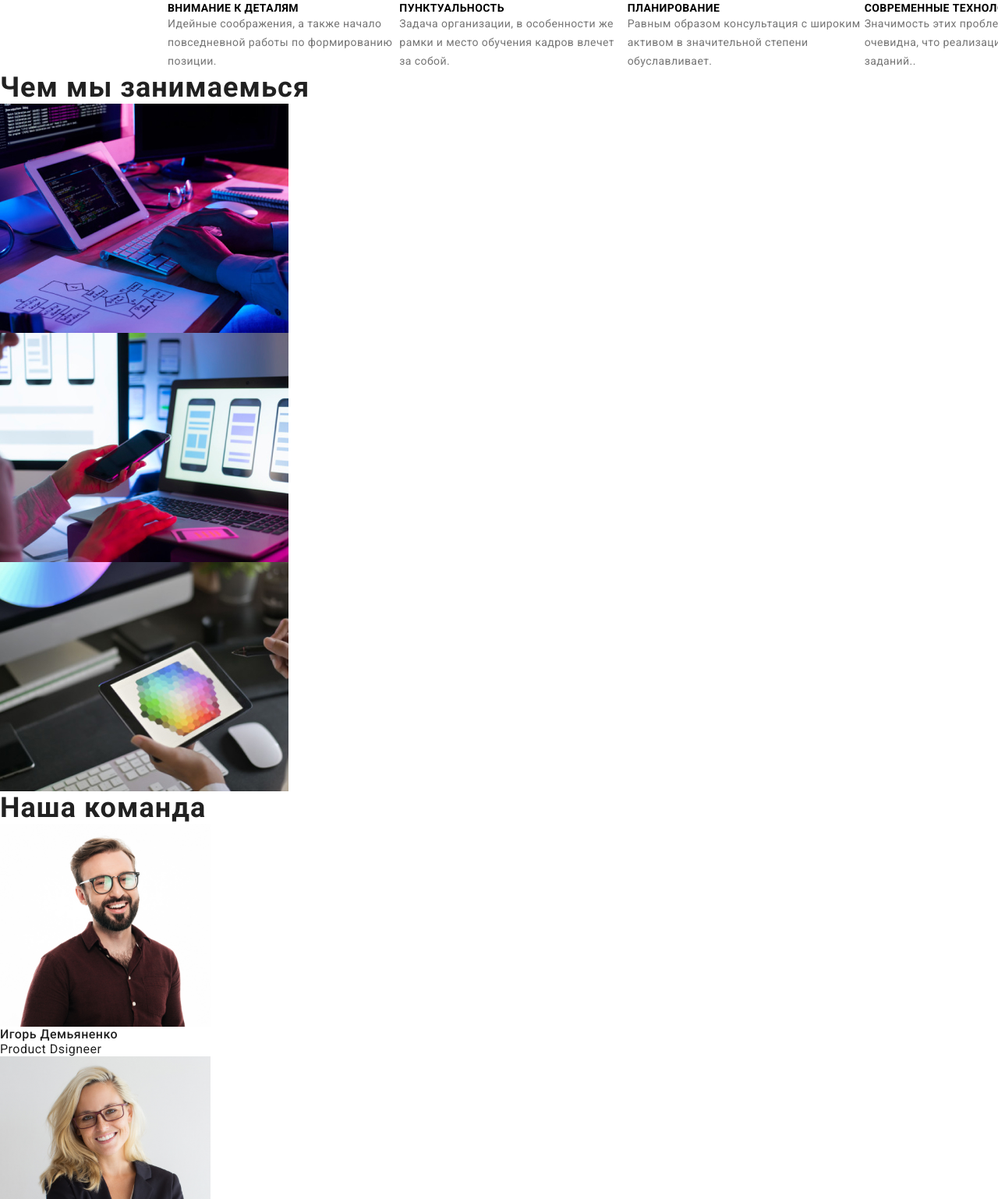
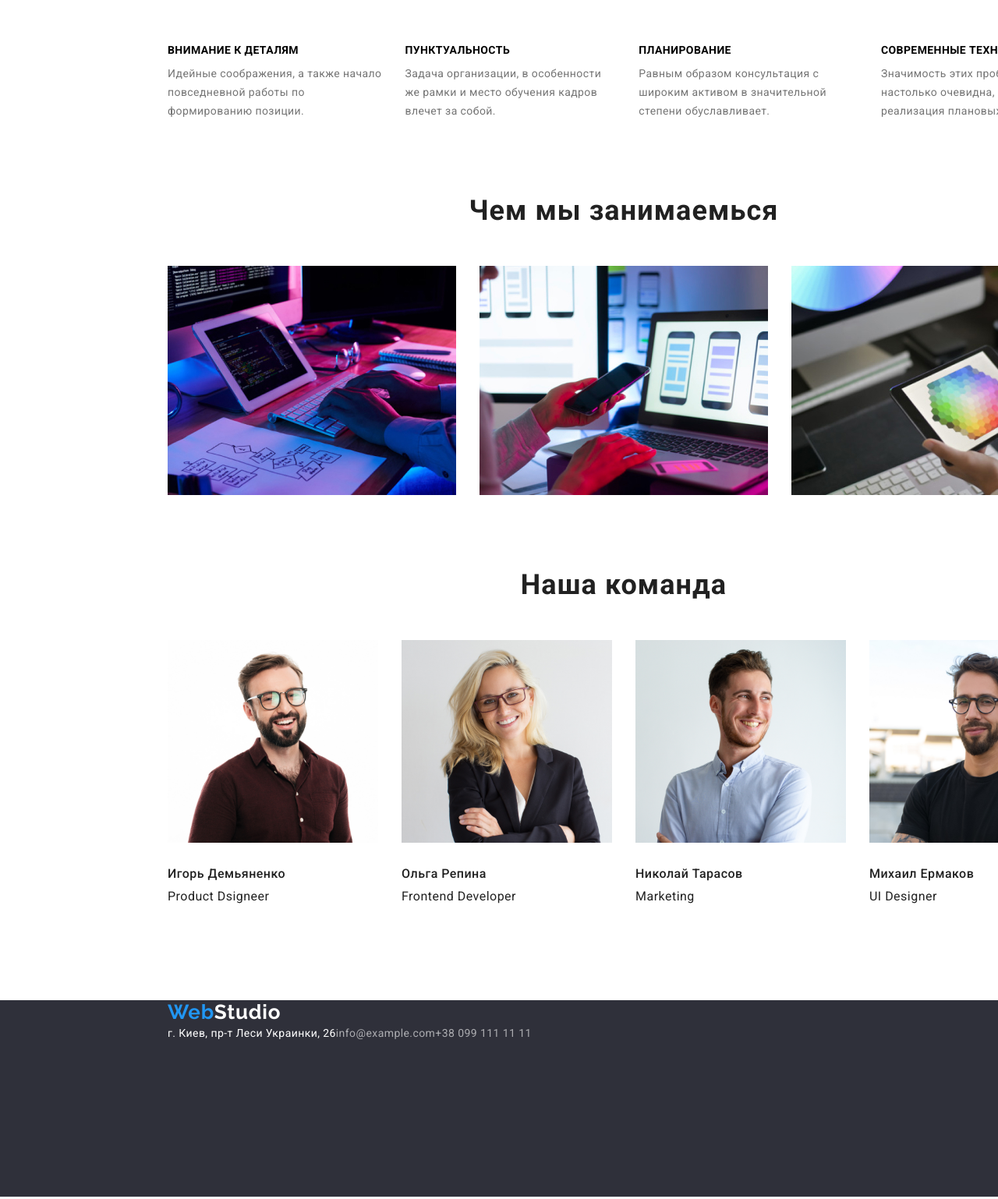
Before and after one commit to Sergey-Diadiushkin/goit-markup-hw-03, a plain HTML site: page index.html in a window 1280 px wide. Shown: the part 717-2255 px from the top of the page at 78% size. Drawn offline with nearby package versions, Linux system fonts and the light colour scheme.

Commit message:
Геометрия main

```diff
--- a/css/styles.css
+++ b/css/styles.css
@@ -71,6 +71,7 @@ img {
   line-height: 1.14;
   letter-spacing: 0.03em;
   text-transform: uppercase;
+  margin-bottom: 10px;
 }
 .description {
   font-weight: 400;
@@ -96,6 +97,8 @@ img {
   line-height: 42px;
   letter-spacing: 0.03em;
   color: var(--title-light-theme-colour);
+  text-align: center;
+  margin-bottom: 50px;
 }
 .position {
   font-family: var(--main-font);
@@ -105,6 +108,7 @@ img {
   line-height: 1.19;
   letter-spacing: 0.03em;
   color: var(--title-light-theme-colour);
+  padding-bottom: 30px;
 }
 .name {
   font-family: var(--main-font);
@@ -113,6 +117,8 @@ img {
   line-height: 1.19;
   letter-spacing: 0.03em;
   color: var(--title-light-theme-colour);
+  margin-top: 30px;
+  margin-bottom: 10px;
 }
 .footer-navigation-list-item {
   font-family: var(--main-font);
@@ -120,7 +126,7 @@ img {
   font-size: 14px;
   line-height: 1.71;
   letter-spacing: 0.03em;
-  /* color: #ffffff; */
+  color: #ffffff;
 }
 .footer-navigation-list-link,
 .footer-tel-link {
@@ -129,7 +135,7 @@ img {
   font-size: 14px;
   line-height: 1.71;
   letter-spacing: 0.03em;
-  /* color: rgba(255, 255, 255, 0.6); */
+  color: rgba(255, 255, 255, 0.6);
 }
 
 .potfolio-btn {
@@ -212,7 +218,7 @@ img {
 .hero {
   background-color: #2f303a;
   height: 600px;
-  margin-bottom: 40px;
+  margin-bottom: 94px;
 }
 
 .hero .container {
@@ -230,11 +236,62 @@ img {
   padding-bottom: 30px;
 }
 /* =================qualitys============= */
-
-.container .qualitys-item {
+.qualitys .container {
   display: flex;
   width: 1200px;
+  padding: 0 15px;
+  margin: 0 auto;
+  margin-bottom: 94px;
 }
-.qualitys-item:not(:last-child) {
+.qualitys-list {
+  display: flex;
+}
+.qualitys-list-item:not(:last-child) {
   margin-right: 30px;
 }
+
+/* ==============Чем мы занимаемься========== */
+.container .about-list {
+  display: flex;
+  width: 1200px;
+  padding: 0 15px;
+  margin: 0 auto;
+  margin-bottom: 94px;
+}
+.about-list-item:not(:last-child) {
+  margin-right: 30px;
+}
+
+/* ================our command=============== */
+.command .container {
+  width: 1200px;
+  padding: 0 15px;
+  margin: 0 auto;
+}
+.names-list {
+  display: flex;
+  margin-bottom: 94px;
+}
+.names-list-item:not(:last-child) {
+  margin-right: 30px;
+}
+/* ====================footer================== */
+
+.footer .container {
+  width: 1200px;
+  height: 252px;
+}
+.footer-logo-color {
+  color: #fff;
+}
+.footer {
+  background-color: #2f303a;
+}
+.footer-list {
+  display: block;
+}
+.footer-navigation-item {
+  display: block;
+}
+.logo-navigation-list-link {
+  display: block;
--- a/index.html
+++ b/index.html
@@ -61,7 +61,10 @@
       <!--Hero-->
       <section class="hero">
         <div class="container">
-          <h1 class="hero-title">Эффективные решения для вашего бизнеса</h1>
+          <h1 class="hero-title">
+            Эффективные решения <br />
+            для вашего бизнеса
+          </h1>
           <button class="modal-btn" type="button">Заказать услугу</button>
         </div>
       </section>
@@ -69,29 +72,29 @@
       <section class="qualitys">
         <!-- <h2 hidden>qualitys</h2> -->
         <div class="container">
-          <ul class="qualitys-item container list">
-            <li>
+          <ul class="qualitys-list list">
+            <li class="qualitys-list-item">
               <h3 class="subtitly-qualitys">Внимание к деталям</h3>
               <p class="description">
                 Идейные соображения, а также начало повседневной работы по
                 формированию позиции.
               </p>
             </li>
-            <li>
+            <li class="qualitys-list-item">
               <h3 class="subtitly-qualitys">Пунктуальность</h3>
               <p class="description">
                 Задача организации, в особенности же рамки и место обучения
                 кадров влечет за собой.
               </p>
             </li>
-            <li>
+            <li class="qualitys-list-item">
               <h3 class="subtitly-qualitys">Планирование</h3>
               <p class="description">
                 Равным образом консультация с широким активом в значительной
                 степени обуславливает.
               </p>
             </li>
-            <li>
+            <li class="qualitys-list-item">
               <h3 class="subtitly-qualitys">Современные технологии</h3>
               <p class="description">
                 Значимость этих проблем настолько очевидна, что реализация
@@ -102,10 +105,11 @@
         </div>
       </section>
       <!--Чем мы занимаемься-->
-      <section>
+      <section class="about">
         <h2 class="second-title">Чем мы занимаемься</h2>
-        <ul class="list">
-          <li>
+        <div class="container">
+          <ul class="about-list list">
+            <li class="about-list-item">
               <img
                 src="./images/Чем-мы-занимаемся/img1.jpg"
                 alt="руки на клавиатуре"
@@ -113,7 +117,7 @@
                 height="294"
               />
             </li>
-          <li>
+            <li class="about-list-item">
               <img
                 src="./images/Чем-мы-занимаемся/img2.jpg"
                 alt="телефон в руке"
@@ -121,7 +125,7 @@
                 height="294"
               />
             </li>
-          <li>
+            <li class="about-list-item">
               <img
                 src="./images/Чем-мы-занимаемся/img3.jpg"
                 alt="планшет в руке"
@@ -130,12 +134,14 @@
               />
             </li>
           </ul>
+        </div>
       </section>
       <!--our command-->
       <section class="command">
         <h2 class="second-title">Наша команда</h2>
-        <ul class="names list">
-          <li>
+        <div class="container">
+          <ul class="names-list list">
+            <li class="names-list-item">
               <img
                 src="./images/Наша-команда/igor.jpg"
                 alt="игорь"
@@ -145,7 +151,7 @@
               <h3 class="name">Игорь Демьяненко</h3>
               <p lang="en" class="position">Product Dsigneer</p>
             </li>
-          <li>
+            <li class="names-list-item">
               <img
                 src="./images/Наша-команда/olga.jpg"
                 alt="ольга"
@@ -155,7 +161,7 @@
               <h3 class="name">Ольга Репина</h3>
               <p lang="en" class="position">Frontend Developer</p>
             </li>
-          <li>
+            <li class="names-list-item">
               <img
                 src="./images/Наша-команда/nicolay.jpg"
                 alt="николай"
@@ -165,7 +171,7 @@
               <h3 class="name">Николай Тарасов</h3>
               <p lang="en" class="position">Marketing</p>
             </li>
-          <li>
+            <li class="names-list-item">
               <img
                 src="./images/Наша-команда/mihail.jpg"
                 alt="михаил"
@@ -176,19 +182,21 @@
               <p lang="en" class="position">UI Designer</p>
             </li>
           </ul>
+        </div>
       </section>
     </main>
-    <!-- Подвал -->
-    <footer class="navigation-links">
+    <!-- footer -->
+    <footer class="footer">
+      <div class="container">
         <address class="adress">
           <a
             class="logo-navigation-list-link link"
             href="./index.html"
             aria-label="логотип веб студия"
-          >Web<span class="logo-color">Studio</span>
+            >Web<span class="footer-logo-color">Studio</span>
           </a>
-        <ul class="list">
-          <li>
+          <ul class="footer-list list">
+            <li class="footer-navigation-item">
               <a
                 class="footer-navigation-list-item link"
                 href="https://goo.gl/maps/fQtyzHrdmxsXW1k68"
@@ -196,20 +204,21 @@
                 >г. Киев, пр-т Леси Украинки, 26</a
               >
             </li>
-          <li>
+            <li class="footer-navigation-item">
               <a
                 class="footer-navigation-list-link link"
                 href="mailto:info@example.com"
                 >info@example.com</a
               >
             </li>
-          <li>
+            <li class="footer-navigation-item">
               <a class="footer-tel-link link" href="tel:+380991111111"
                 >+38 099 111 11 11</a
               >
             </li>
           </ul>
         </address>
+      </div>
     </footer>
   </body>
 </html>
```
Lines whose indentation alone changed are shown as unchanged.
